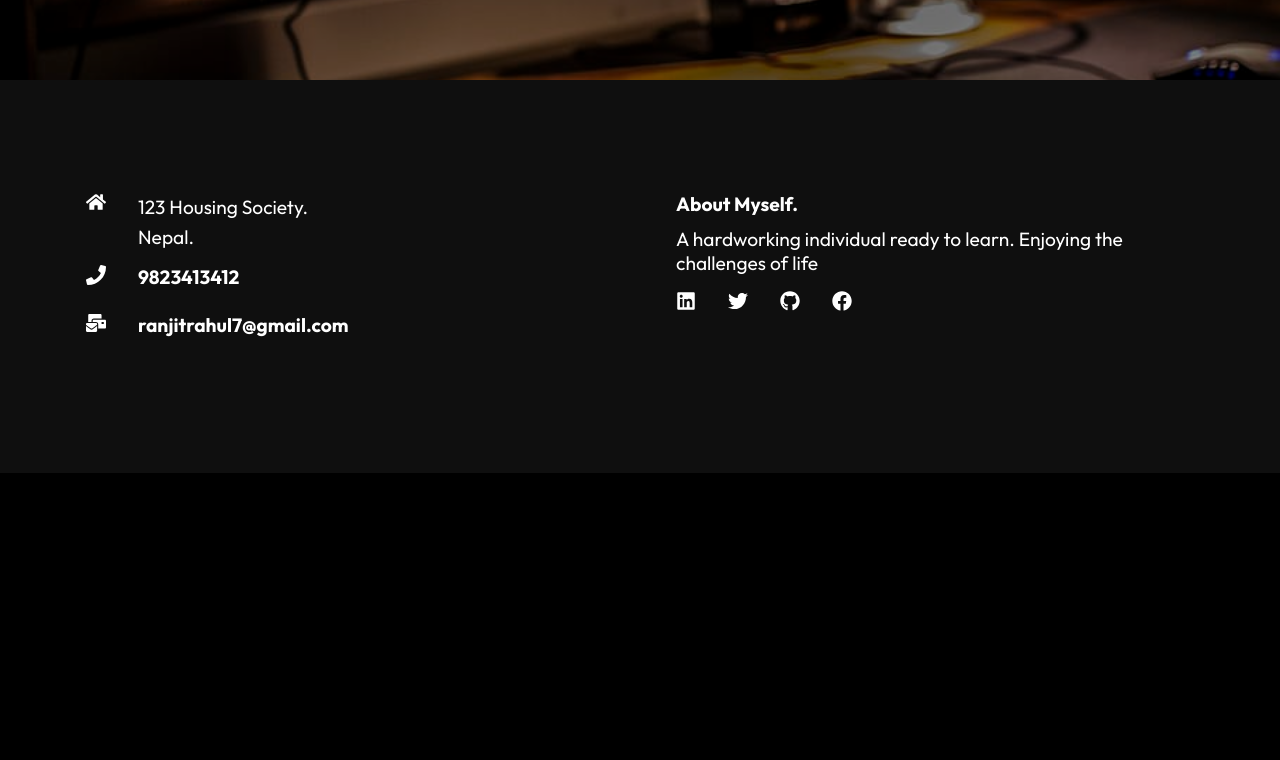
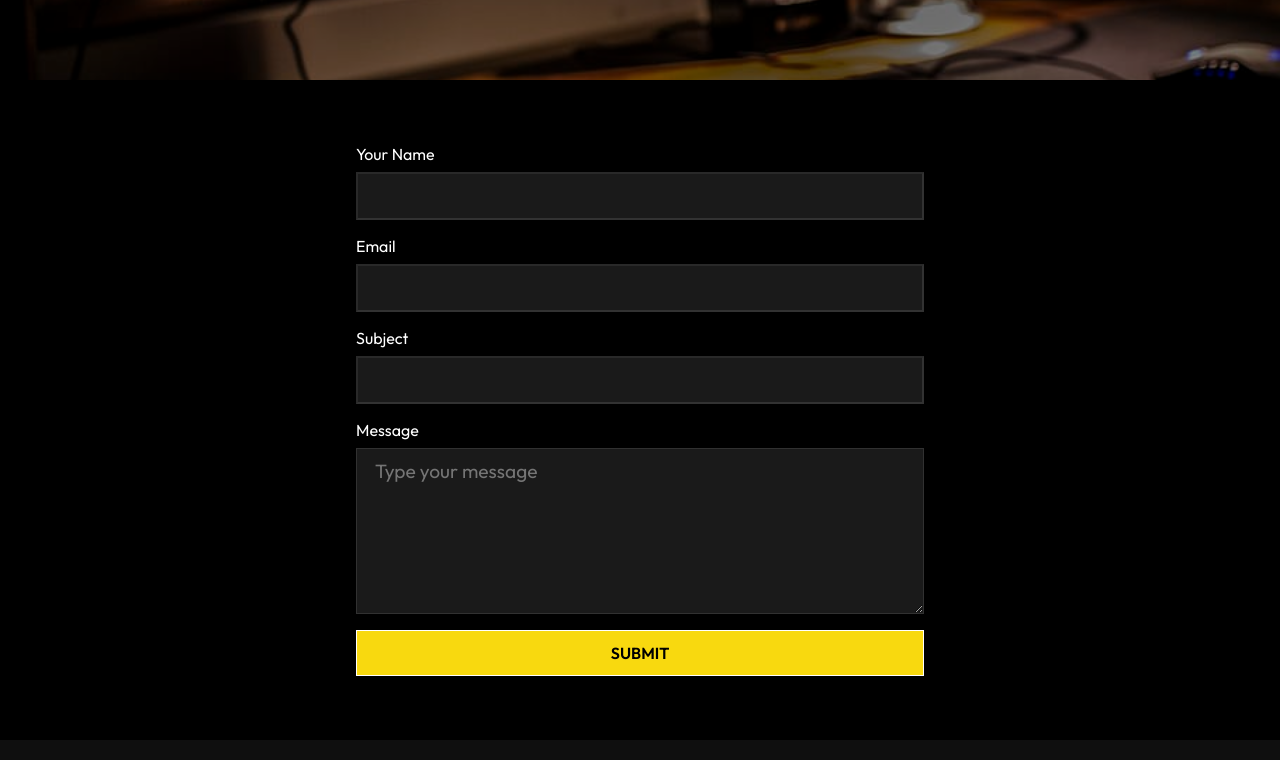
Before and after one commit to rs-ranjit/portfoliousingreact, a React (Create React App) app: page /contact in a window 1280 px wide. Shown: the part 400-1160 px from the top of the page. Before the commit the page ends 873 px from the top, so only its background shows below. Built offline with nearby package versions, Linux system fonts and the light colour scheme.

Commit message:
All the components have been added

```diff
--- /dev/null
+++ b/src/components/Form.js
@@ -0,0 +1,23 @@
+import "./FormStyles.css";
+
+import React from 'react'
+
+const Form = () => {
+  return (
+    <div className="form">
+        <form>
+            <label>Your Name</label>
+            <input type="text"></input>
+            <label>Email</label>
+            <input type="email"></input>
+            <label>Subject</label>
+            <input type="text"></input>
+            <label>Message</label>
+            <textarea rows="6" placeholder="Type your message" />
+            <button className="btn">Submit</button>
+        </form>
+    </div>
+  );
+};
+
+export default Form;
--- /dev/null
+++ b/src/components/FormStyles.css
@@ -0,0 +1,21 @@
+label{
+    color: white;
+    margin-bottom: 0.5rem
+}
+
+form{
+    display: flex;
+    flex-direction: column;
+    padding: 4rem 1rem;
+    margin: auto;
+    max-width: 600px;
+}
+
+form input, form textarea{
+    margin-bottom: 1rem;
+    padding: 10px 18px;
+    font-size: 1.2rem;
+    background-color: rgba(255,255,255,0.1);
+    border-color: rgba(255, 255, 255, 0.1);
+    color: #f4f4f4;
+}
--- a/src/components/HeroImg.js
+++ b/src/components/HeroImg.js
@@ -10,8 +10,8 @@
             <img className='intro-img' src={IntroImg} alt='IntoImg' />
         </div>
         <div className='content'>
-            <p>Hi, I'm a Junior Web Developer.</p>
-            <h1>React Developer</h1>
+            <p>Hi, I'm Rahul Ranjit.</p>
+            <h1>A Junior Web Developer</h1>
             <div>
                 <Link to="/project" className='btn'>Projects</Link>
                 <Link to="/contact" className='btn btn-light'>Contacts</Link>
--- a/src/routes/Contact.js
+++ b/src/routes/Contact.js
@@ -2,12 +2,15 @@
 import Navbar from '../components/Navbar';
 import Footer from '../components/Footer';
 import HeroImg2 from '../components/HeroImg2';
+import Form from '../components/Form';
+
 
 const Contact = () => {
   return (
     <div>
       <Navbar />
       <HeroImg2 heading="Contact" text="Let's have a chat" />
+      <Form />
       <Footer />
     </div>
   )
--- a/src/routes/Home.js
+++ b/src/routes/Home.js
@@ -2,12 +2,14 @@
 import Navbar from '../components/Navbar';
 import HeroImg from '../components/HeroImg';
 import Footer from '../components/Footer';
+import Work from '../components/Work';
 
 function Home() {
   return (
     <div>
       <Navbar />
       <HeroImg />
+      <Work />
       <Footer />
     </div>
   )
```
